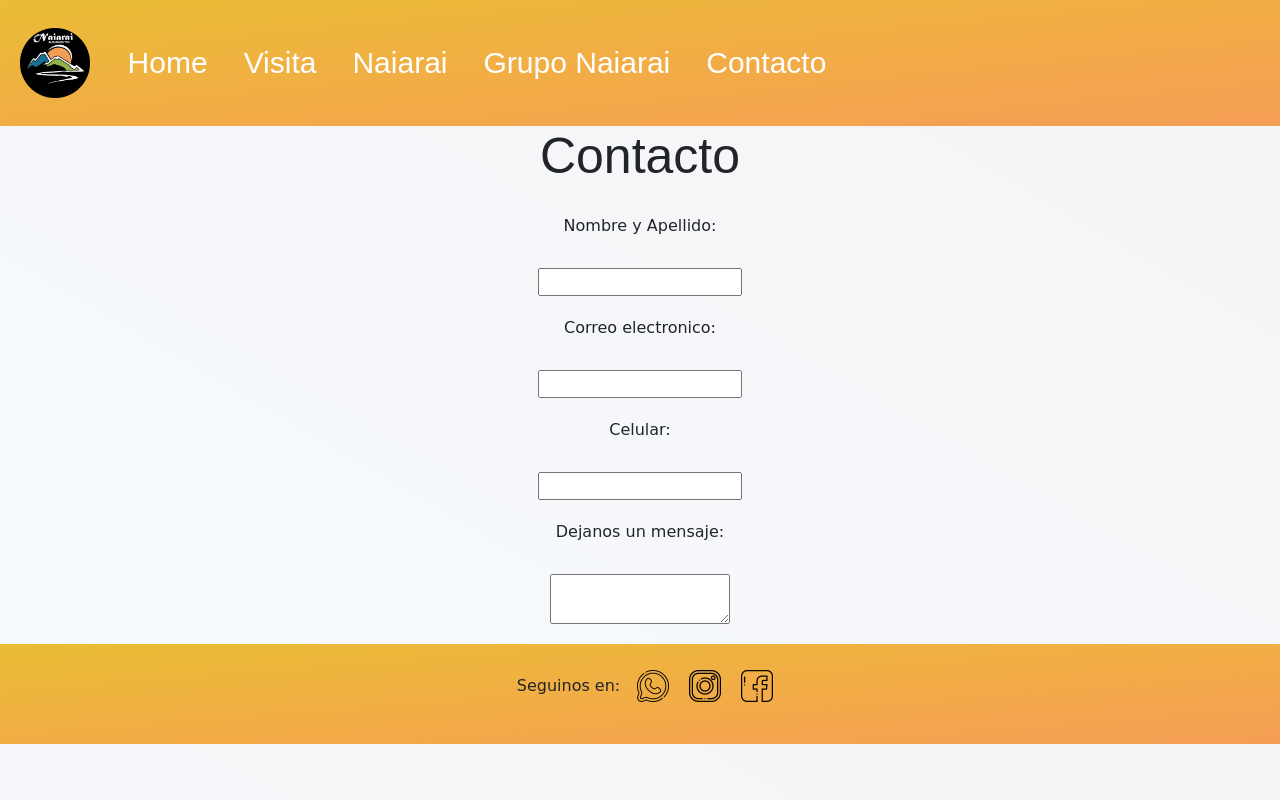
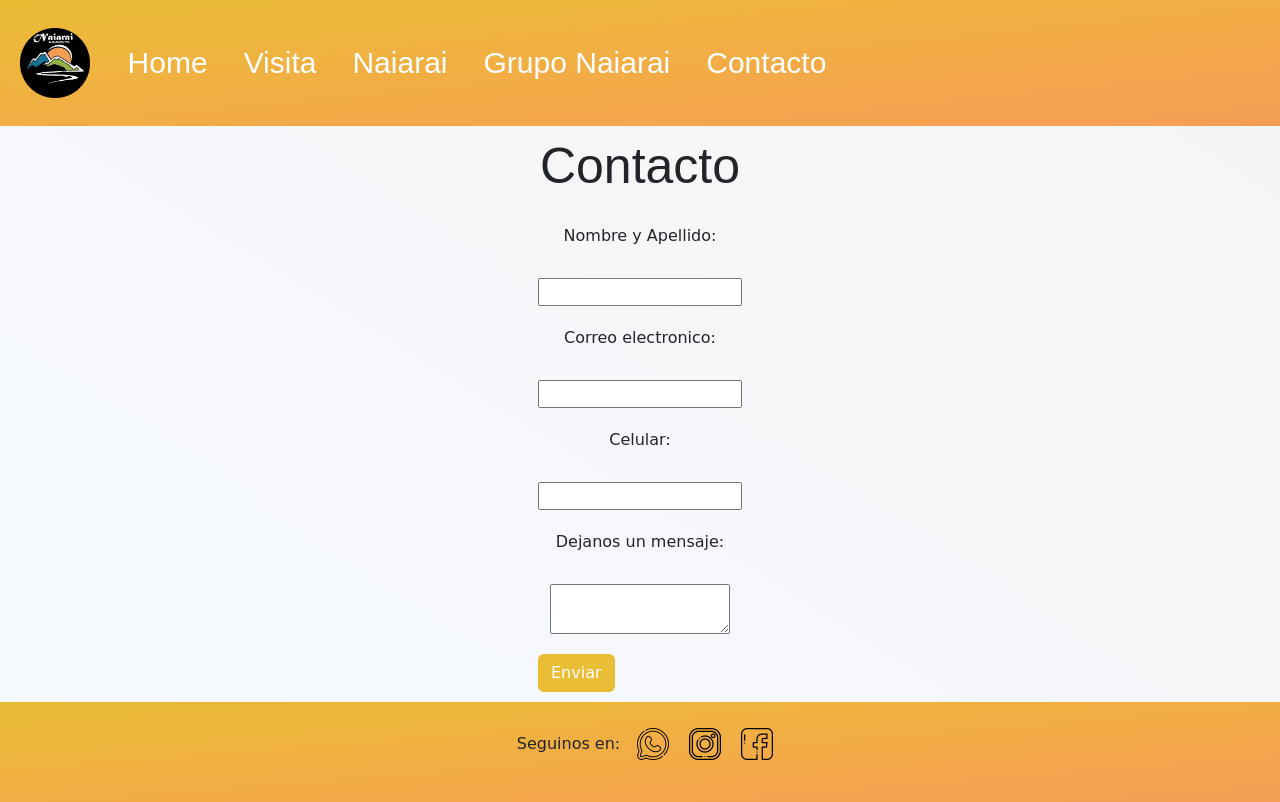
Before and after one commit to lucasprogrammer714/PF-naiarai_web, a plain HTML site: page html/contacto.html in a window 1280 px wide. Drawn offline with nearby package versions, Linux system fonts and the light colour scheme; a web font is replaced by a local one.

Commit message:
se agrega un div wrapper en contacto.html para posicion correcta de footer

```diff
--- a/css/style.css
+++ b/css/style.css
@@ -69,6 +69,7 @@ h1{
     font-style: normal;
     font-size: 50px;
     display: inline-block;
+    margin-top: 10px;
 }
 
 
@@ -209,7 +210,18 @@ h1{
 }
 
 
+.button-style{
+    margin-bottom: 10px;
+    background-color: #e9bd35;
+    color: white;
 
+}
+
+:hover.button-style{
+    background-color: #f2ad45;
+    color: white;
+
+}
 
 /*----------------------------------------------*/
 
@@ -219,8 +231,17 @@ footer{
     width: 100%;
     text-align: center;
     padding: 10px 0;
-    bottom: 0;
-    z-index: 1000;
+    margin: 0;
+}
+
+.wrapper {
+    display: flex;
+    flex-direction: column;
+    min-height: 100vh;
+}
+
+main {
+    flex: 1;
 }
 
 footer ul {
@@ -231,6 +252,7 @@ footer ul {
 .footer-content{
     display: flex;
     justify-content: center;
+
     ul {
         display: flex;
         padding-left: 7px;
@@ -254,6 +276,7 @@ footer ul {
     display: flex;
     align-items: center;
 }
+
 
 /*--------------------------------------*/
 
--- a/html/contacto.html
+++ b/html/contacto.html
@@ -21,10 +21,12 @@
 </head>
 
 <body>
+    <div class="wrapper">
         <header>
             <nav class="navbar navbar-expand-lg nav-container">
                 <img class="naiarai-logo" src="../img/naiarai-logo-modified.png" alt="naiarai-logo">
-            <button class="navbar-toggler" type="button" data-bs-toggle="collapse" data-bs-target="#navbarNav" aria-controls="navbarNav" aria-expanded="false" aria-label="Toggle navigation">
+                <button class="navbar-toggler" type="button" data-bs-toggle="collapse" data-bs-target="#navbarNav"
+                    aria-controls="navbarNav" aria-expanded="false" aria-label="Toggle navigation">
                     <span class="navbar-toggler-icon"></span>
                 </button>
                 <div class="collapse navbar-collapse" id="navbarNav">
@@ -58,11 +60,11 @@
                         <label for="">Dejanos un mensaje: </label>
                         <textarea name="" id=""></textarea>
                     </div>
+                    <div>
+                        <button type="submit" class="btn button-style">Enviar</button>
+                    </div>
                 </form>
             </div>
-
-
-
         </main>
         <footer>
             <div class="footer-content">
@@ -86,7 +88,11 @@
                 </div>
             </div>
         </footer>
-    <script src="https://cdn.jsdelivr.net/npm/bootstrap@5.3.3/dist/js/bootstrap.bundle.min.js" integrity="sha384-YvpcrYf0tY3lHB60NNkmXc5s9fDVZLESaAA55NDzOxhy9GkcIdslK1eN7N6jIeHz" crossorigin="anonymous"></script>
+    </div>
+
+    <script src="https://cdn.jsdelivr.net/npm/bootstrap@5.3.3/dist/js/bootstrap.bundle.min.js"
+        integrity="sha384-YvpcrYf0tY3lHB60NNkmXc5s9fDVZLESaAA55NDzOxhy9GkcIdslK1eN7N6jIeHz"
+        crossorigin="anonymous"></script>
 
 </body>
 
```
Lines whose indentation alone changed are shown as unchanged.
